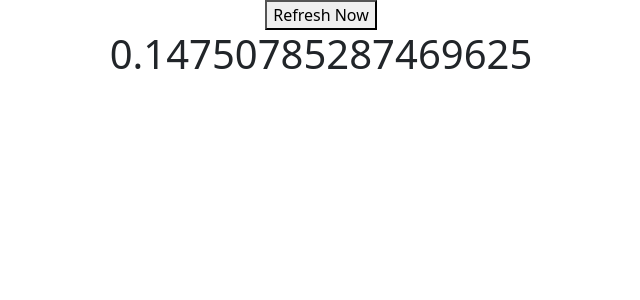
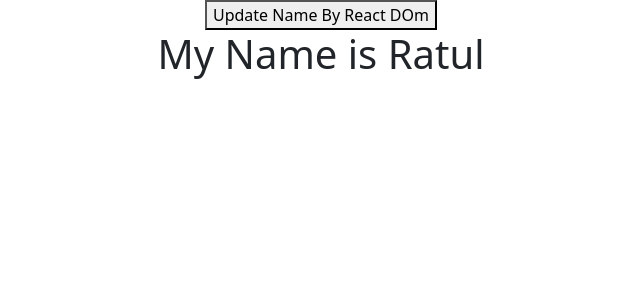
Before and after one commit to ratulshourov/reactwork, a React (Create React App) app: page / in a window 1280 px wide. Shown: the top 300 px of the page, without its empty margins (319-959 px from the left). Built offline with nearby package versions, Linux system fonts and the light colour scheme.

Commit message:
React Dom Work

```diff
--- a/src/App.js
+++ b/src/App.js
@@ -10,6 +10,8 @@ import Setstatework from './components/Setstatework';
 import Conditional from './components/Conditional';
 import Variableelements from './components/Variableelements';
 import Refresh from './components/Refresh';
+import Reactdomwork from './components/Reactdomwork';
+
 function App() {
   return (
     <div className="App">
@@ -23,7 +25,8 @@ function App() {
       {/* <Setstatework></Setstatework> */}
       {/* <Conditional></Conditional> */}
       {/* <Variableelements></Variableelements> */}
-      <Refresh></Refresh>
+      {/* <Refresh></Refresh> */}
+      <Reactdomwork></Reactdomwork>
     </div>
   );
 
--- /dev/null
+++ b/src/components/Reactdomwork.js
@@ -0,0 +1,19 @@
+import React, { Component } from 'react';
+import reactDom from 'react-dom';
+class Reactdomwork extends Component {
+
+  updatename = () => {
+    var container = document.getElementById("name");
+    var element = <h1> RATUL SHOUROV</h1>;
+    reactDom.render(element, container);
+  }
+  render() {
+    return (
+      <div>
+        <button onClick={this.updatename}>Update Name By React DOm</button>
+        <h1 id="name">My Name is Ratul</h1>
+      </div>
+    );
+  }
+}
+export default Reactdomwork;
```
